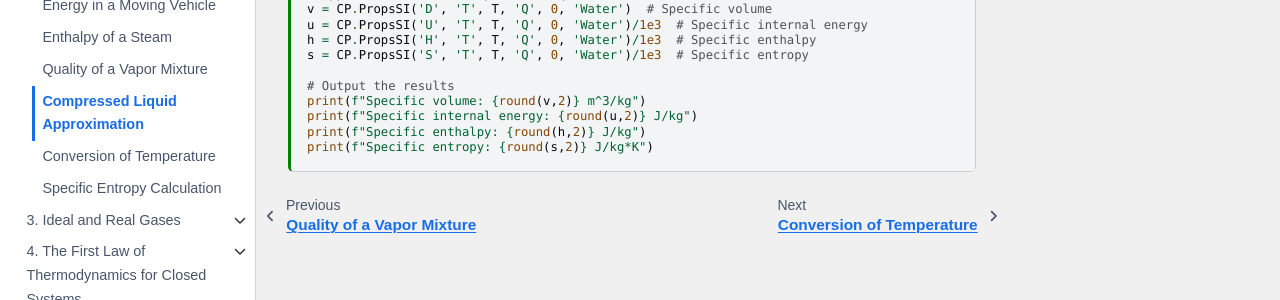
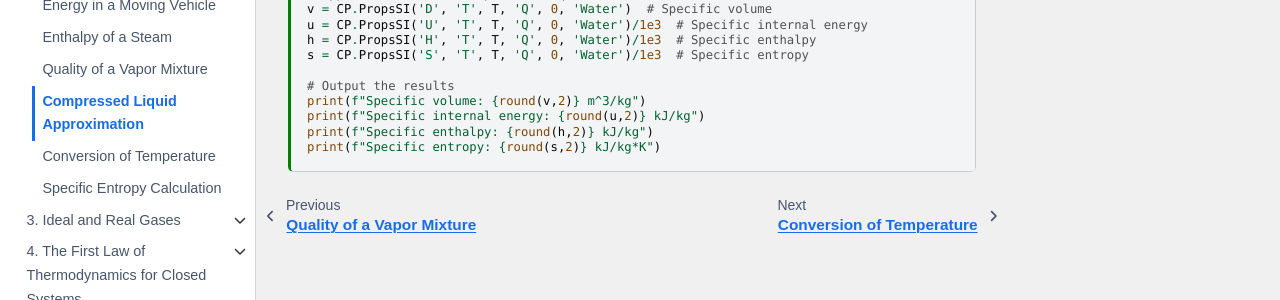
Before and after one commit to thermo-oer-ubc/Thermo-OER, a Jupyter Book: the page built from notebooks/Chapter2/Problem_6_Compressed_Liquid_Approximation.md, in a window 1280 px wide. Shown: the part 451-751 px from the top of the page. Built offline with Jupyter Book 1.0.4 settings and Sphinx 7.4.7 and the Sphinx Book theme 1.1.4, drawn with Linux system fonts in a browser that asks for light colours; pages that are not in the unit, such as notebooks, are missing from menus.

Commit message:
change units

````diff
--- a/notebooks/Chapter2/Problem_6_Compressed_Liquid_Approximation.md
+++ b/notebooks/Chapter2/Problem_6_Compressed_Liquid_Approximation.md
@@ -33,7 +33,7 @@ s = CP.PropsSI('S', 'T', T, 'Q', 0, 'Water')/1e3  # Specific entropy
 
 # Output the results
 print(f"Specific volume: {round(v,2)} m^3/kg")
-print(f"Specific internal energy: {round(u,2)} J/kg")
-print(f"Specific enthalpy: {round(h,2)} J/kg")
-print(f"Specific entropy: {round(s,2)} J/kg*K")
+print(f"Specific internal energy: {round(u,2)} kJ/kg")
+print(f"Specific enthalpy: {round(h,2)} kJ/kg")
+print(f"Specific entropy: {round(s,2)} kJ/kg*K")
 ```
````
